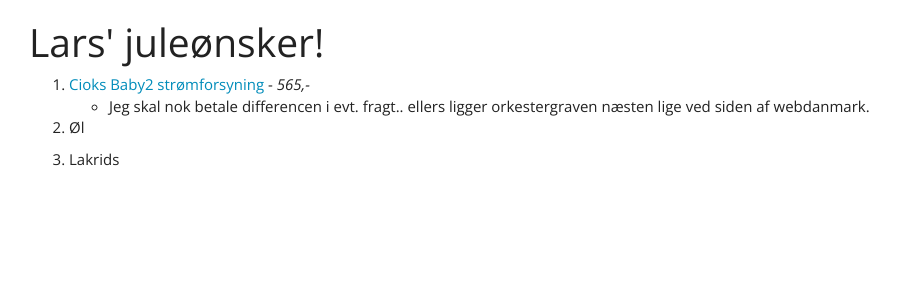
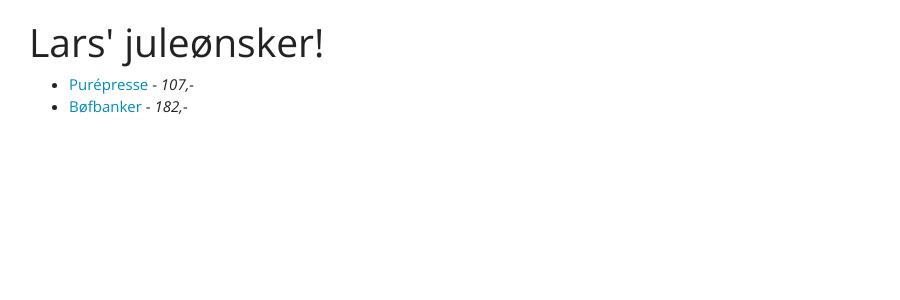
Before and after one commit to larshm/larshm.github.io, a Jekyll site: the page built from index.md, in a window 1280 px wide. Shown: the top 300 px of the page, without its empty margins (41-941 px from the left). Built offline with Jekyll 4.4.1, drawn with Linux system fonts in a browser that asks for light colours.

Commit message:
Update index.md

```diff
--- a/index.md
+++ b/index.md
@@ -4,9 +4,5 @@ title: Juleønsker
 header: Lars' juleønsker!
 ---
 
-1. [Cioks Baby2 strømforsyning](http://orkestergraven.dk/produkter/effektpedaler/strmforsyninger?productid=1674) - *565,-*
-    * Jeg skal nok betale differencen i evt. fragt.. ellers ligger orkestergraven næsten lige ved siden af webdanmark.
-
-2. Øl
-
-3. Lakrids
+- [Purépresse](http://www.kunstogkokkentoj.dk/da/product/haandredskaber/purepresse-fortinnet) - *107,-*
+- [Bøfbanker](http://www.kunstogkokkentoj.dk/da/product/haandredskaber/boefbanker-italiensk-oe-83-cm) - *182,-*
```
